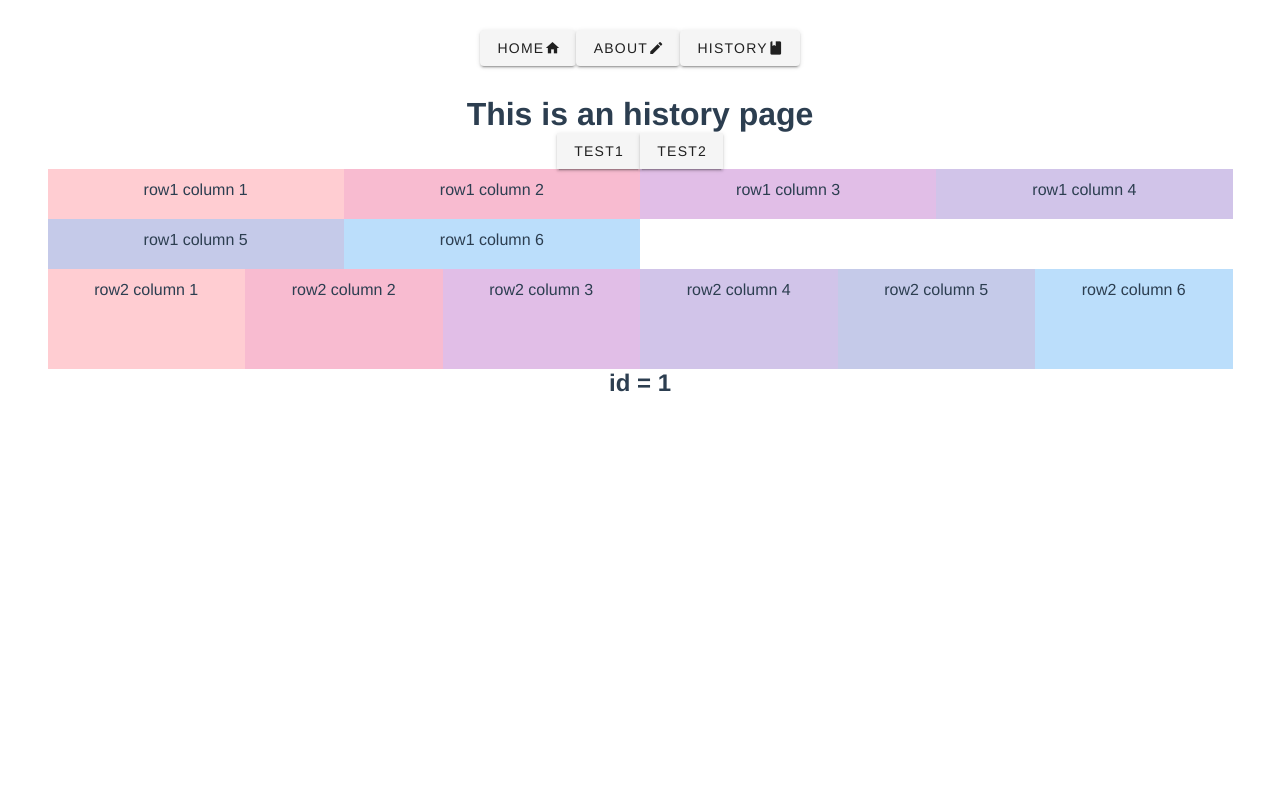
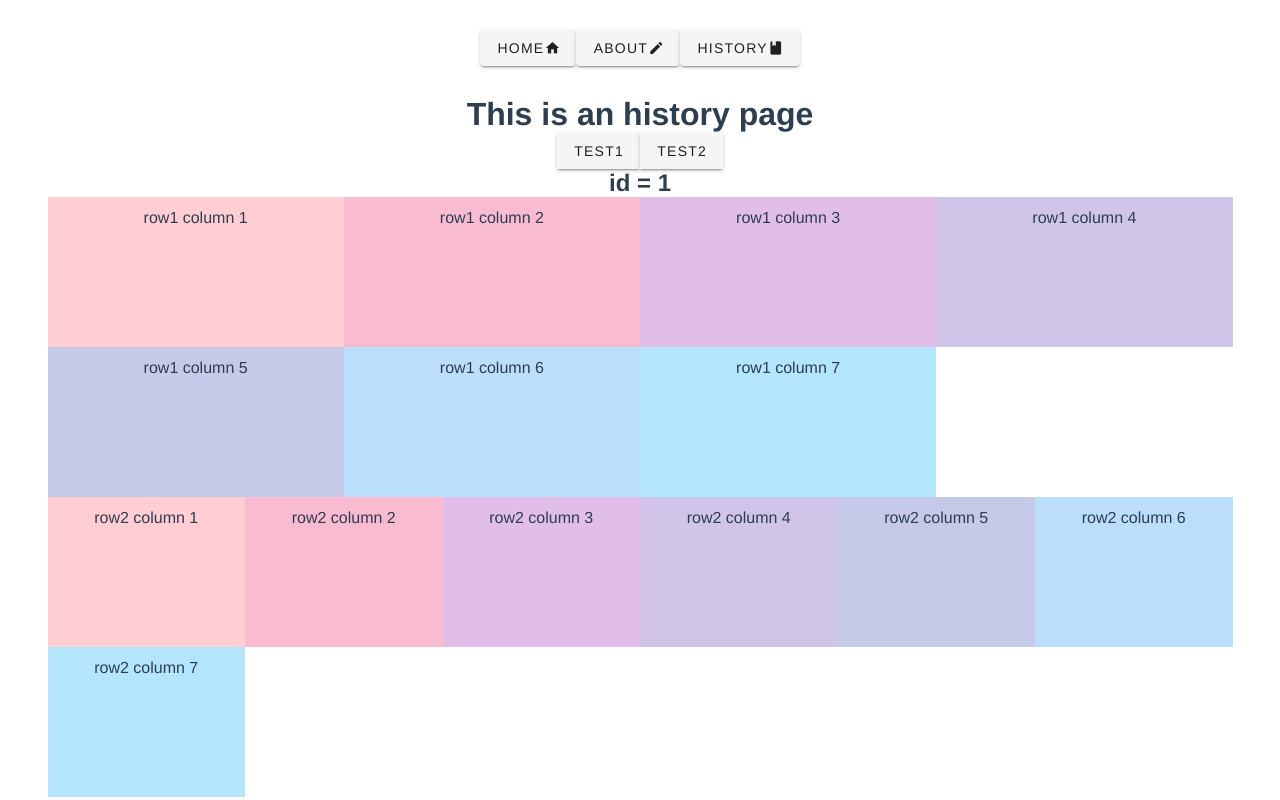
Before and after one commit to fkkbm/githubpages-sample, a Vue app: page /#/history/1/test1 in a window 1280 px wide. Built offline with nearby package versions, Linux system fonts and the light colour scheme.

Commit message:
height変更

```diff
--- a/src/views/History/History.vue
+++ b/src/views/History/History.vue
@@ -3,7 +3,7 @@
     <h1>This is an history page</h1>
     <router-link :to="'/history/' + $route.params.id+'/test1'"><v-btn elevation="2" tile>test1</v-btn></router-link>
     <router-link :to="'/history/' + $route.params.id+'/test2'"><v-btn elevation="2" tile>test2</v-btn></router-link>
+    <h2>id = {{ $route.params.id }}</h2>
     <router-view />
-    <h2>id = {{ $route.params.id }}</h2>
   </div>
 </template>
--- a/src/views/History/TEST1.vue
+++ b/src/views/History/TEST1.vue
@@ -1,7 +1,7 @@
 <template>
   <div class="test1">
     <v-container>
-      <v-row class="grey lighten-3" style="height: 100px">
+      <v-row class="grey lighten-3" style="height: 300px">
         <v-col cols="12" sm="6" md="4" lg="3" xl="2" style="background-color: #ffcdd2">
           row1 column 1
         </v-col>
@@ -20,8 +20,11 @@
         <v-col cols="12" sm="6" md="4" lg="3" xl="2" style="background-color: #bbdefb">
           row1 column 6
         </v-col>
+        <v-col cols="12" sm="6" md="4" lg="3" xl="2" style="background-color: #B3E5FC">
+          row1 column 7
+        </v-col>
       </v-row>
-      <v-row class="grey lighten-3" style="height: 100px">
+      <v-row class="grey lighten-3" style="height: 300px">
         <v-col cols="6" sm="4" md="3" lg="2" xl="1" style="background-color: #ffcdd2">
           row2 column 1
         </v-col>
@@ -40,6 +43,9 @@
         <v-col cols="6" sm="4" md="3" lg="2" xl="1" style="background-color: #bbdefb">
           row2 column 6
         </v-col>
+        <v-col cols="6" sm="4" md="3" lg="2" xl="1" style="background-color: #B3E5FC">
+          row2 column 7
+        </v-col>
       </v-row>
     </v-container>
   </div>
```
Also changed, not shown: 3 other files (tests, documents, lock files or other folders).
